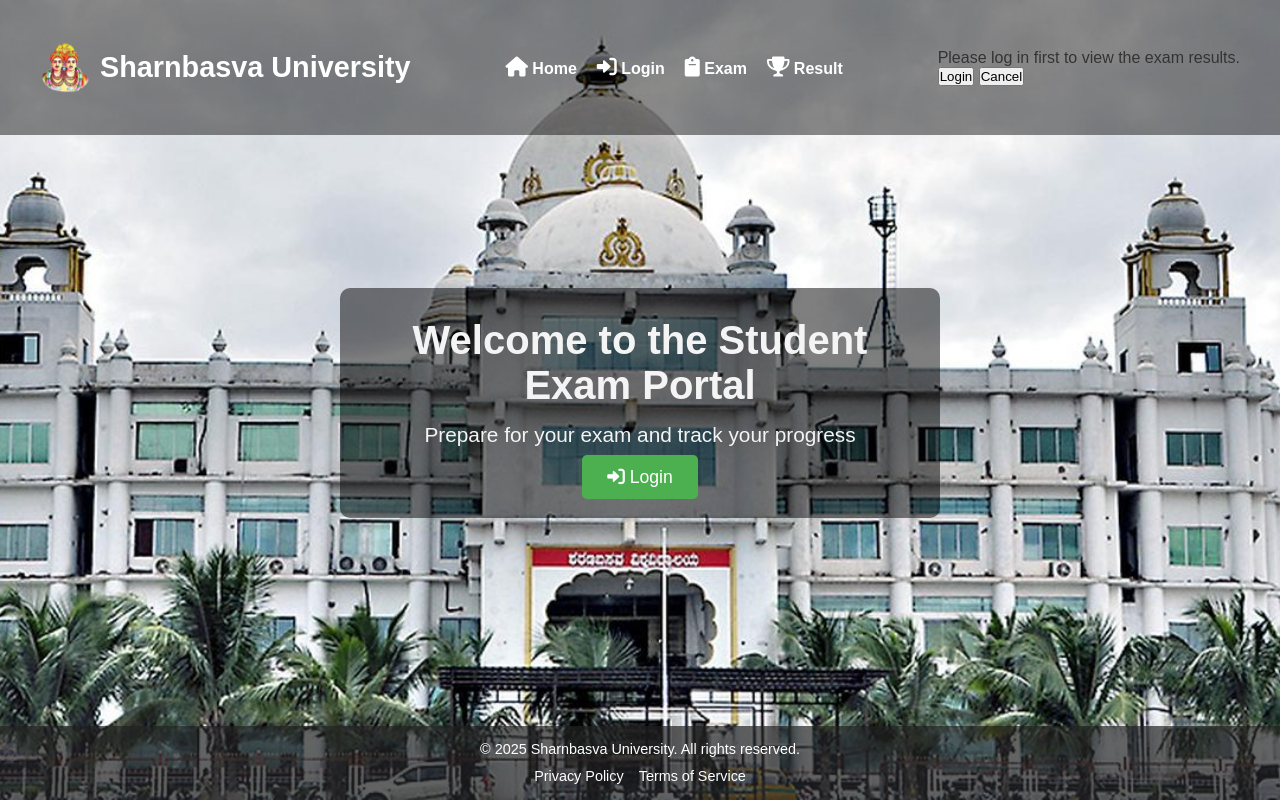
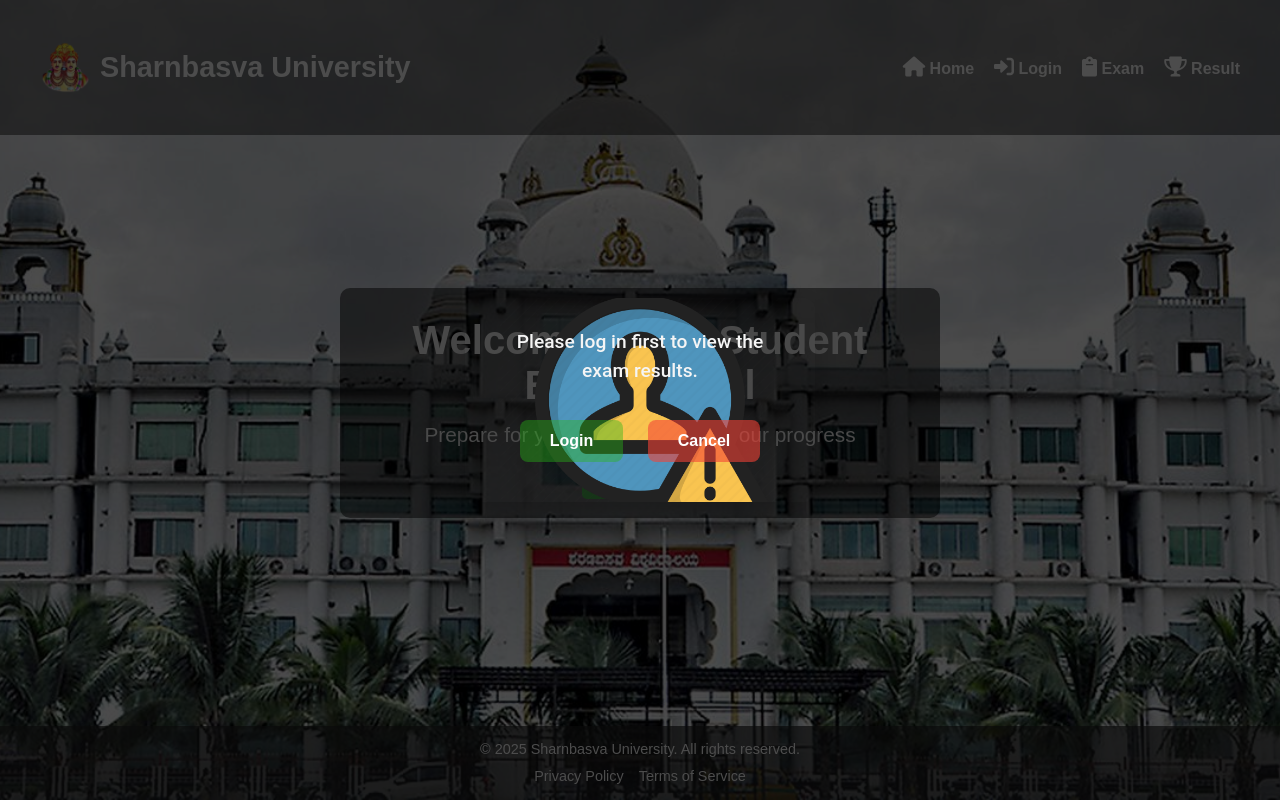
Before and after one commit to Bhagyashree-patil-sb/student-exam-managent-portal, a website: page index.html in a window 1280 px wide. Both pictures are taken after a click on the link "Exam". Drawn offline with Linux system fonts and the light colour scheme.

Commit message:
Update welcome.css
Signed-off-by: Bhagyashree-patil-sb <bhagyashree.patil1411sb@gmail.com>

```diff
--- a/src/css/welcome.css
+++ b/src/css/welcome.css
@@ -1,3 +1,4 @@
+
 * {
     margin: 0;
     padding: 0;
@@ -27,6 +28,7 @@ body {
         background-repeat: no-repeat;
     }
 }
+
 
 header {
     width: 100%;
@@ -69,12 +71,15 @@ header {
     font-size: 20px;
 }
 
+
+
 .navbar {
     display: flex;
     justify-content: space-between;
     align-items: center;
     width: 100%;
 }
+
 
 .navbar .logo {
     display: flex;
@@ -92,6 +97,7 @@ header {
     font-weight: bold;
     margin: 0;
 }
+
 
 .nav-links {
     list-style: none;
@@ -114,6 +120,7 @@ header {
     color: #4CAF50;
 }
 
+
 .hamburger {
     display: none;
     font-size: 30px;
@@ -127,6 +134,7 @@ header {
 .hamburger:hover {
     color: #4CAF50;
 }
+
 
 @media (max-width: 768px) {
     .hamburger {
@@ -159,10 +167,12 @@ header {
         text-align: center;
     }
 
+
     .main-content {
         padding-top: 100px;
     }
 }
+
 
 .main-content {
     min-height: calc(100vh - 160px);
@@ -173,6 +183,7 @@ header {
     padding-top: 80px;
     flex: 1;
 }
+
 
 .welcome-container {
     background-color: rgba(0, 0, 0, 0.5);
@@ -193,6 +204,7 @@ header {
     color: #f4f4f4;
     margin-bottom: 20px;
 }
+
 
 .btn {
     padding: 12px 25px;
@@ -242,3 +254,118 @@ footer {
 .footer-links a:hover {
     color: #4CAF50;
 }
+
+
+.login-prompt {
+    position: fixed;
+    top: 0;
+    left: 0;
+    width: 100%;
+    height: 100%;
+    background-color: rgba(0, 0, 0, 0.7);
+    display: flex;
+    justify-content: center;
+    align-items: center;
+    z-index: 1000;
+    visibility: hidden;
+    opacity: 0;
+    animation: fadeIn 0.3s forwards;
+}
+
+.modal-content {
+    background-image: url('../../public/images/popup-warning.png');
+    background-size: 80%;
+    background-position: center;
+    background-repeat: no-repeat;
+    padding: 30px;
+    border-radius: 12px;
+    box-shadow: 0 8px 30px rgba(0, 0, 0, 0.2);
+    text-align: center;
+    width: 350px;
+    max-width: 90%;
+    animation: slideIn 0.5s ease-in-out;
+    color: #fff;
+    max-height: 80vh;
+    overflow-y: auto;
+}
+
+.modal-content p {
+    font-size: 1.2rem;
+    color: #f5f5f5;
+    margin-bottom: 25px;
+    line-height: 1.5;
+    font-family: 'Roboto', sans-serif;
+    font-weight: 500;
+}
+
+.modal-content button {
+    padding: 12px 30px;
+    font-size: 1rem;
+    margin: 10px;
+    cursor: pointer;
+    border-radius: 8px;
+    border: none;
+    transition: all 0.3s ease-in-out;
+}
+
+.modal-content button.login-btn {
+    background-color: #29b61669;
+    color: white;
+    font-weight: 600;
+    padding: 12px 30px;
+    border-radius: 8px;
+    border: none;
+    cursor: pointer;
+    transition: all 0.3s ease-in-out;
+}
+
+.modal-content button.login-btn:hover {
+    background-color: #45e407;
+    transform: translateY(-2px);
+}
+
+.modal-content button:first-child {
+    background-color: #4CAF50;
+    color: rgba(255, 255, 255, 0.233);
+    font-weight: 600;
+}
+
+.modal-content button:first-child:hover {
+    background-color: #0edf19;
+    transform: translateY(-2px);
+}
+
+.modal-content button:last-child {
+    background-color: #f4433694;
+    color: white;
+    font-weight: 600;
+}
+
+.modal-content button:last-child:hover {
+    background-color: #d32f2f;
+    transform: translateY(-2px);
+}
+
+.modal-content button:focus {
+    outline: none;
+}
+
+@keyframes fadeIn {
+    0% {
+        opacity: 0;
+    }
+    100% {
+        opacity: 1;
+    }
+}
+
+@keyframes slideIn {
+    0% {
+        transform: translateY(-50px);
+        opacity: 0;
+    }
+    100% {
+        transform: translateY(0);
+        opacity: 1;
+    }
+}
```
